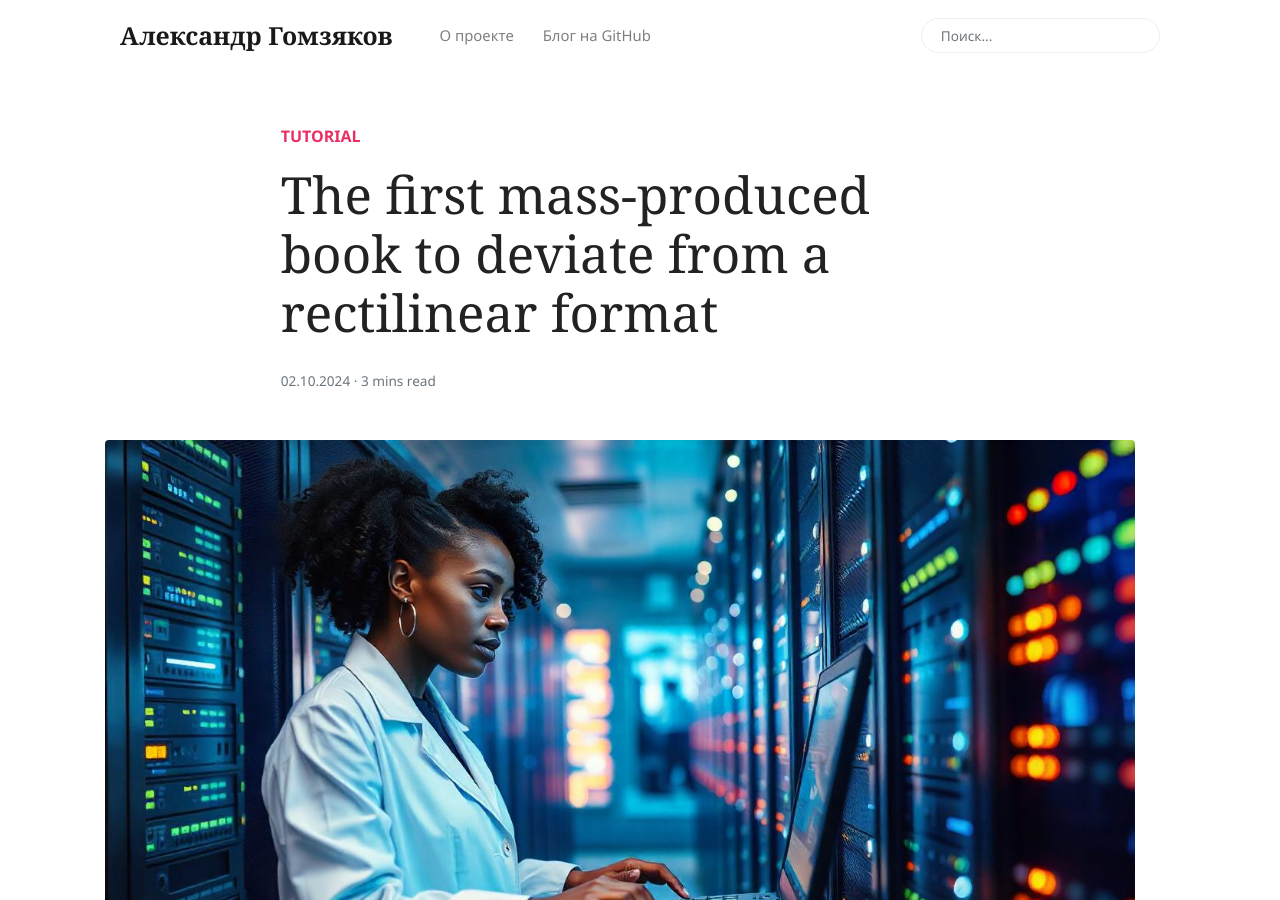
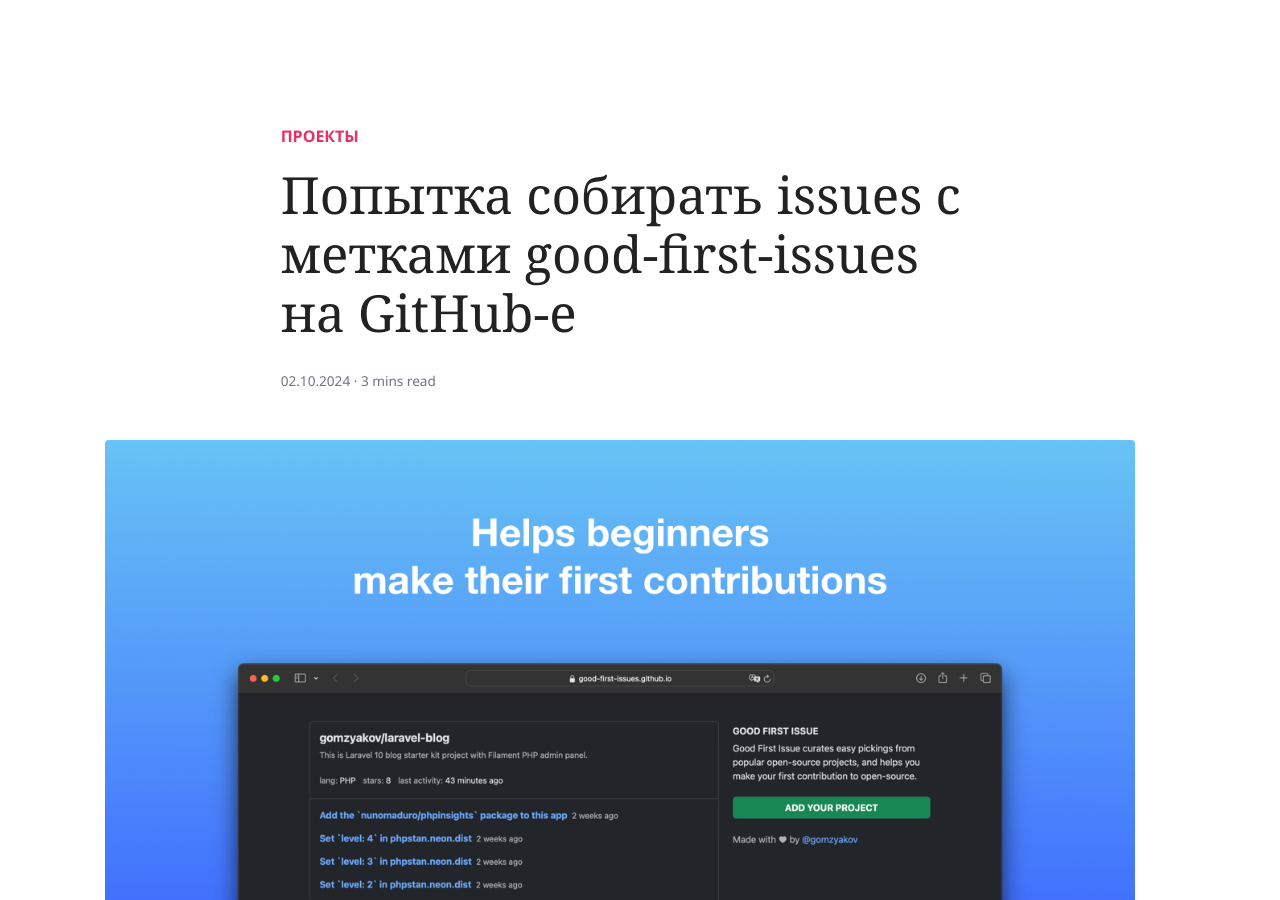
Before and after one commit to gomzyakov/gomzyakov.github.io, a Jekyll site: the page built from _posts/2024-10-02-good-first-issues.md, in a window 1280 px wide and 900 px high. Built offline with Jekyll 4.4.1, drawn with Linux system fonts in a browser that asks for light colours; nearby versions of some CDN libraries; comment, search, counter and statistics services are not loaded.

Commit message:
About good-first-issues.github.io

```diff
--- a/_posts/2024-10-02-good-first-issues.md
+++ b/_posts/2024-10-02-good-first-issues.md
@@ -1,9 +1,9 @@
 ---
 layout: post
-title:  "The first mass-produced book to deviate from a rectilinear format"
+title:  Попытка собирать issues с метками good-first-issues на GitHub-е
 author: gomzyakov
-categories: [ tutorial ]
-image: assets/images/2024-12-31-deploy.jpeg
+categories: [ Проекты ]
+image: assets/images/2024-10-02/good-first-issues.png
 tags: [featured]
 ---
 
@@ -11,6 +11,8 @@ tags: [featured]
 good-first-issues.github.io
 
 
+
+![good-first-issues.github.io]({{ site.baseurl }}/assets/images/2024-10-02/good-first-issues.png)
 
 The first mass-produced book to deviate from a rectilinear format, at least in the United States, is thought to be this 1863 edition of Red Riding Hood, cut into the shape of the protagonist herself with the troublesome wolf curled at her feet. Produced by the Boston-based publisher Louis Prang, this is the first in their “Doll Series”, a set of five “die-cut” books, known also as shape books — the other titles being Robinson Crusoe, Goody Two-Shoes (also written by Red Riding Hood author Lydia Very), Cinderella, and King Winter.
 
```
Also changed, not shown: assets/images/2024-10-02/good-first-issues.png (added).
